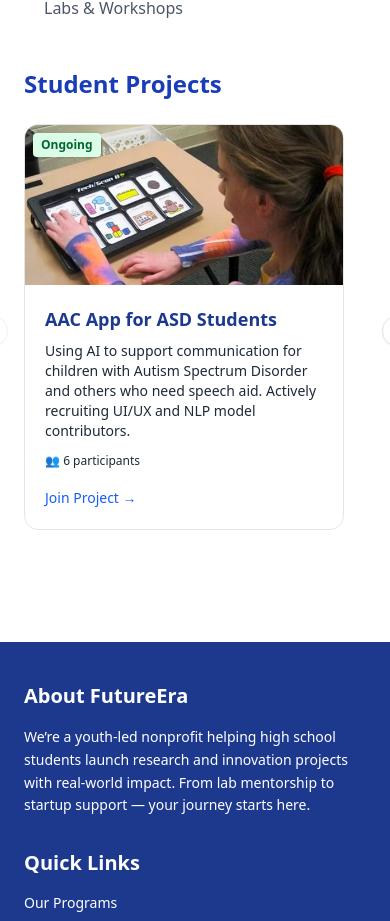
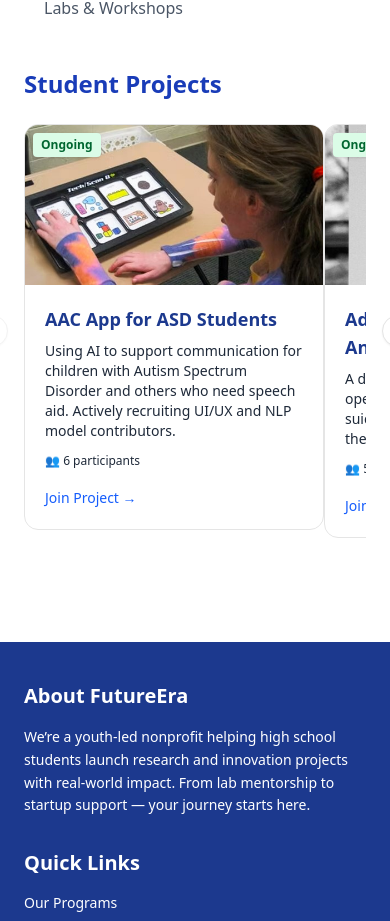
Before and after one commit to DaPraxis/NPOWeb, a Next.js app: page /students in a window 390 px wide. Shown: the part 860-1781 px from the top of the page. Built offline with nearby package versions, Linux system fonts and the light colour scheme.

Commit message:
student page

```diff
--- a/src/app/students/page.jsx
+++ b/src/app/students/page.jsx
@@ -66,12 +66,12 @@ export default function StudentsPage() {
             {RESOURCES[activeTab].title}
           </h3>
 
-          <Carousel className="w-full">
+          <Carousel className="w-full" opts={{ align: "start", loop: false }}>
             <CarouselContent>
               {RESOURCES[activeTab].items.map((item, i) => (
                 <CarouselItem
                   key={i}
-                  className="md:basis-1/2 lg:basis-1/3 xl:basis-1/3"
+                  className="basis-[300px] lg:basis-[320px]"
                 >
                   <ResourceCard {...item}/>
                 </CarouselItem>
```
